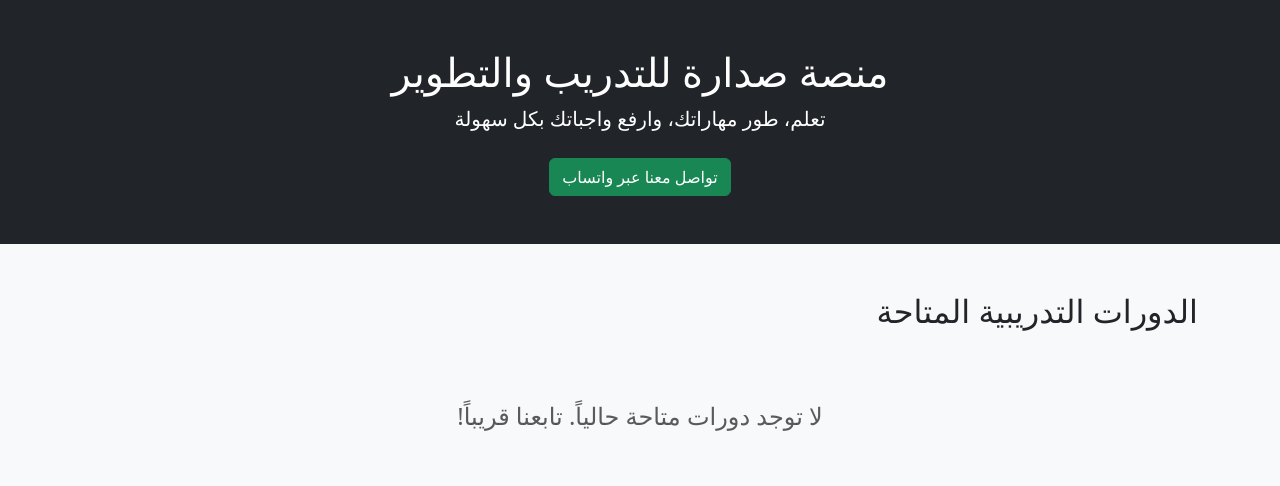
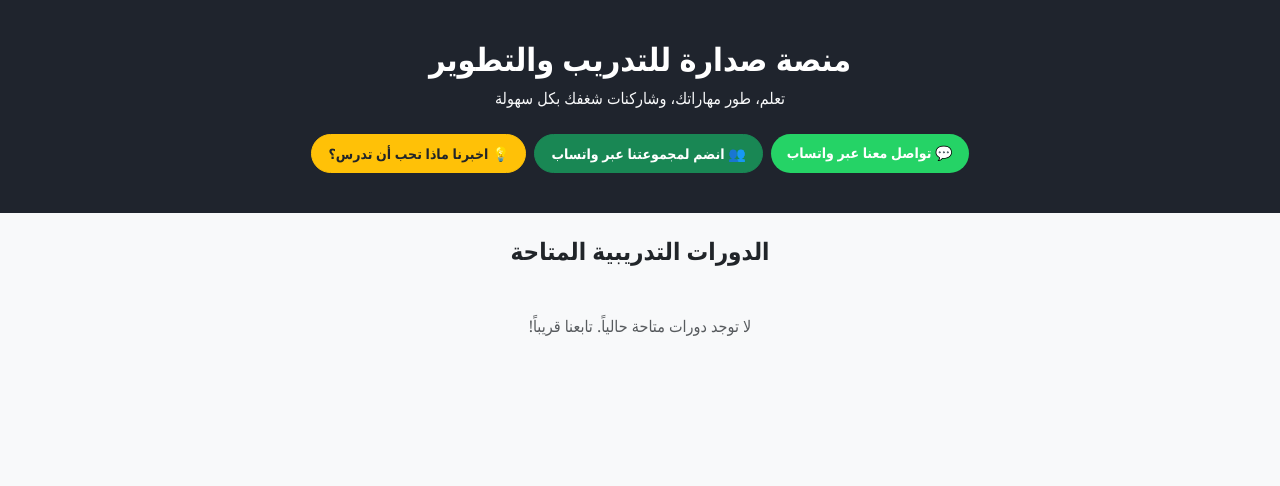
Before and after one commit to aldhmari55-rgb/sadarah-training, a Flask app: page / in a window 1280 px wide. Shown: the top 486 px of the page. Run offline with Flask 3, Linux system fonts and the light colour scheme.

Commit message:
Update index.html

```diff
--- a/templates/index.html
+++ b/templates/index.html
@@ -2,39 +2,100 @@
 <html lang="ar" dir="rtl">
 <head>
     <meta charset="UTF-8">
+    <meta name="viewport" content="width=device-width, initial-scale=1.0">
     <title>منصة صدارة للتدريب والتطوير</title>
-    <link rel="stylesheet" href="https://cdn.jsdelivr.net/npm/bootstrap@5.3.0/dist/css/bootstrap.min.css">
+    <link href="https://cdn.jsdelivr.net/npm/bootstrap@5.3.0/dist/css/bootstrap.rtl.min.css" rel="stylesheet">
+    <style>
+        body { font-family: 'Segoe UI', Tahoma, Geneva, Verdana, sans-serif; background-color: #f8f9fa; }
+        .hero-section { background-color: #1f242d; color: white; padding: 40px 20px; text-align: center; }
+        .btn-whatsapp { background-color: #25d366; color: white; border: none; font-weight: bold; }
+        .btn-whatsapp:hover { background-color: #1da851; color: white; }
+        .btn-survey { background-color: #0d6efd; color: white; font-weight: bold; }
+    </style>
 </head>
-<body class="bg-light">
-    <div class="bg-dark text-white text-center py-5">
-        <h1>منصة صدارة للتدريب والتطوير</h1>
-        <p class="lead">تعلم، طور مهاراتك، وارفع واجباتك بكل سهولة</p>
-        <a href="https://wa.me/967780568507" class="btn btn-success mt-2" target="_blank">تواصل معنا عبر واتساب</a>
+<body>
+
+    <!-- الهيدر الرئيسي -->
+    <div class="hero-section mb-4">
+        <h2 class="fw-bold mb-2">منصة صدارة للتدريب والتطوير</h2>
+        <p class="text-light mb-4">تعلم، طور مهاراتك، وشاركنات شغفك بكل سهولة</p>
+
+        <!-- الأزرار الثلاثة التفاعلية -->
+        <div class="d-flex justify-content-center gap-2 flex-wrap">
+            <!-- زر تواصل معنا عبر واتساب -->
+            <a href="https://wa.me/967780568507" target="_blank" class="btn btn-whatsapp btn-sm px-3 py-2 rounded-pill">
+                💬 تواصل معنا عبر واتساب
+            </a>
+
+            <!-- زر انضم لمجموعتنا عبر واتساب -->
+            <a href="https://chat.whatsapp.com/YOUR_GROUP_LINK" target="_blank" class="btn btn-success btn-sm px-3 py-2 rounded-pill fw-bold">
+                👥 انضم لمجموعتنا عبر واتساب
+            </a>
+
+            <!-- زر استطلاع الرأي واقتراح مجال للدراسة -->
+            <button type="button" class="btn btn-warning btn-sm px-3 py-2 rounded-pill fw-bold text-dark" data-bs-toggle="modal" data-bs-target="#surveyModal">
+                💡 اخبرنا ماذا تحب أن تدرس؟
+            </button>
+        </div>
     </div>
 
-    <div class="container my-5">
-        <h2 class="mb-4">الدورات التدريبية المتاحة</h2>
-        <div class="row">
-            {% for course in courses %}
-            <div class="col-md-4 mb-4">
-                <div class="card h-100 shadow-sm">
-                    {% if course.media_url and course.media_url.endswith(('png', 'jpg', 'jpeg')) %}
-                        <img src="{{ course.media_url }}" class="card-img-top" style="height: 180px; object-fit: cover;">
-                    {% endif %}
-                    <div class="card-body">
-                        <h5 class="card-title">{{ course.title }}</h5>
-                        <p class="card-text text-muted">{{ course.description[:90] }}...</p>
-                        <p class="text-primary fw-bold">السعر: {{ course.price }}</p>
-                        <a href="{{ url_for('course_details', course_id=course.id) }}" class="btn btn-dark w-100">عرض التفاصيل والتسجيل</a>
+    <!-- نافذة استطلاع الرأي (Modal) -->
+    <div class="modal fade" id="surveyModal" tabindex="-1" aria-hidden="true">
+        <div class="modal-dialog modal-dialog-centered">
+            <div class="modal-content">
+                <div class="modal-header bg-primary text-white">
+                    <h5 class="modal-title">استطلاع رأي: ما المجال الذي تهتم بدراسته؟</h5>
+                    <button type="button" class="btn-close btn-close-white" data-bs-dismiss="modal" aria-label="Close"></button>
+                </div>
+                <form action="/submit_request" method="POST">
+                    <div class="modal-body text-start">
+                        <div class="mb-3">
+                            <label class="form-label fw-bold">الاسم (اختياري):</label>
+                            <input type="text" name="student_name" class="form-control" placeholder="أدخل اسمك الكريم">
+                        </div>
+                        <div class="mb-3">
+                            <label class="form-label fw-bold">رقم الواتساب (اختياري لتبليغك بالدورة):</label>
+                            <input type="text" name="phone" class="form-control" placeholder="00967XXXXXXXX">
+                        </div>
+                        <div class="mb-3">
+                            <label class="form-label fw-bold">ما هو المجال أو المهارة التي تحب أن تقدمها المنصة؟ <span class="text-danger">*</span></label>
+                            <textarea name="requested_topic" class="form-control" rows="3" required placeholder="مثال: التسويق الرقمي، الذكاء الاصطناعي، المحاسبة، الإنجليزي..."></textarea>
+                        </div>
+                    </div>
+                    <div class="modal-footer">
+                        <button type="button" class="btn btn-secondary" data-bs-dismiss="modal">إلغاء</button>
+                        <button type="submit" class="btn btn-primary">إرسال الاقتراح</button>
+                    </div>
+                </form>
+            </div>
+        </div>
+    </div>
+
+    <!-- قسم الدورات التدريبية المتاحة -->
+    <div class="container">
+        <h4 class="fw-bold mb-3 text-center">الدورات التدريبية المتاحة</h4>
+        {% if courses %}
+            <div class="row g-4">
+                {% for course in courses %}
+                <div class="col-md-4">
+                    <div class="card h-100 shadow-sm">
+                        {% if course.image_url %}
+                        <img src="{{ course.image_url }}" class="card-img-top" alt="{{ course.title }}">
+                        {% endif %}
+                        <div class="card-body">
+                            <h5 class="card-title fw-bold">{{ course.title }}</h5>
+                            <p class="card-text text-muted">{{ course.description }}</p>
+                            <a href="/course/{{ course.id }}" class="btn btn-outline-primary w-100">عرض تفاصيل الدورة</a>
+                        </div>
                     </div>
                 </div>
+                {% endfor %}
             </div>
-            {% else %}
-            <div class="col-12 text-center text-muted py-5">
-                <h4>لا توجد دورات متاحة حالياً. تابعنا قريباً!</h4>
-            </div>
-            {% endfor %}
-        </div>
+        {% else %}
+            <p class="text-center text-muted my-5">لا توجد دورات متاحة حالياً. تابعنا قريباً!</p>
+        {% endif %}
     </div>
+
+    <script src="https://cdn.jsdelivr.net/npm/bootstrap@5.3.0/dist/js/bootstrap.bundle.min.js"></script>
 </body>
-  </html>
+</html>
```
